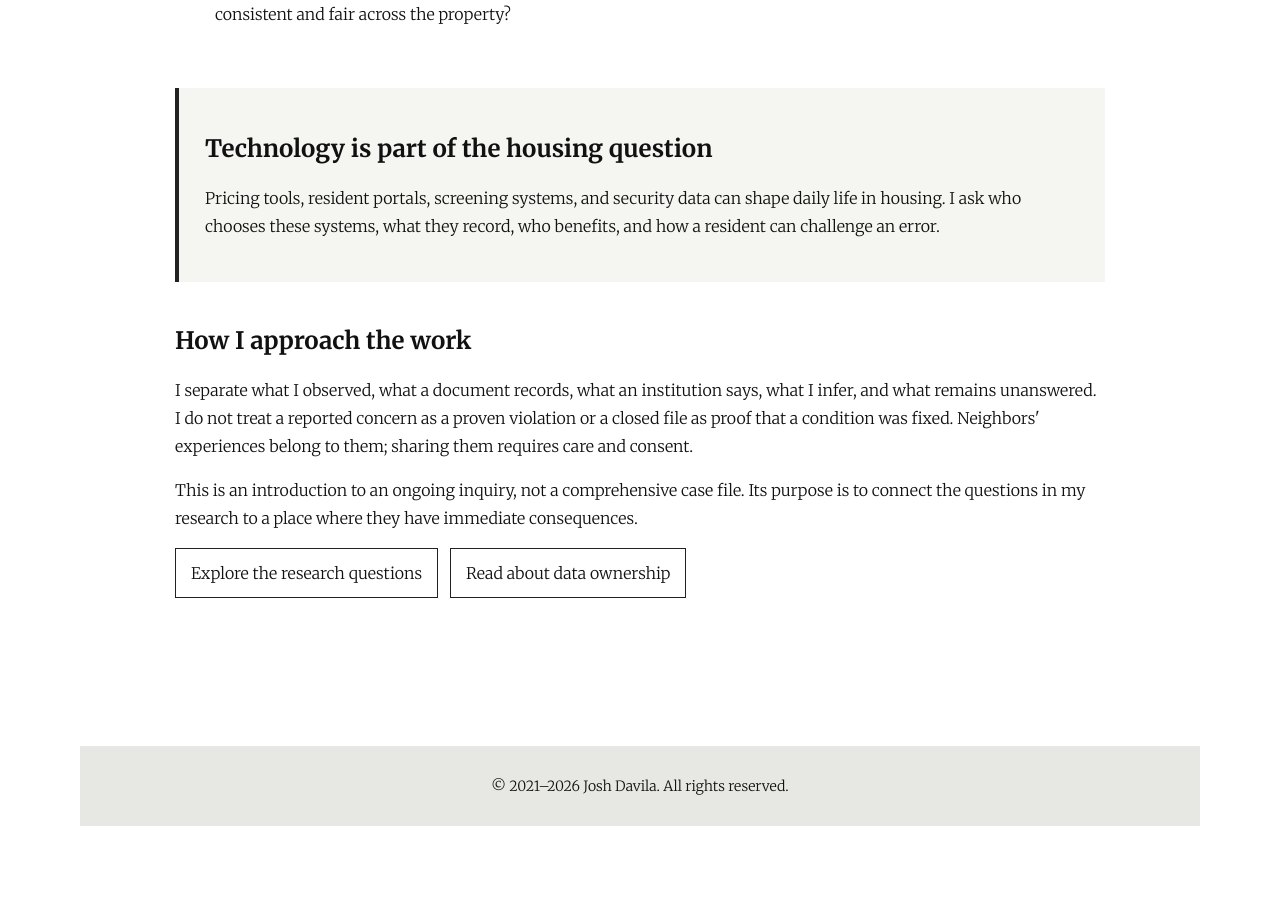
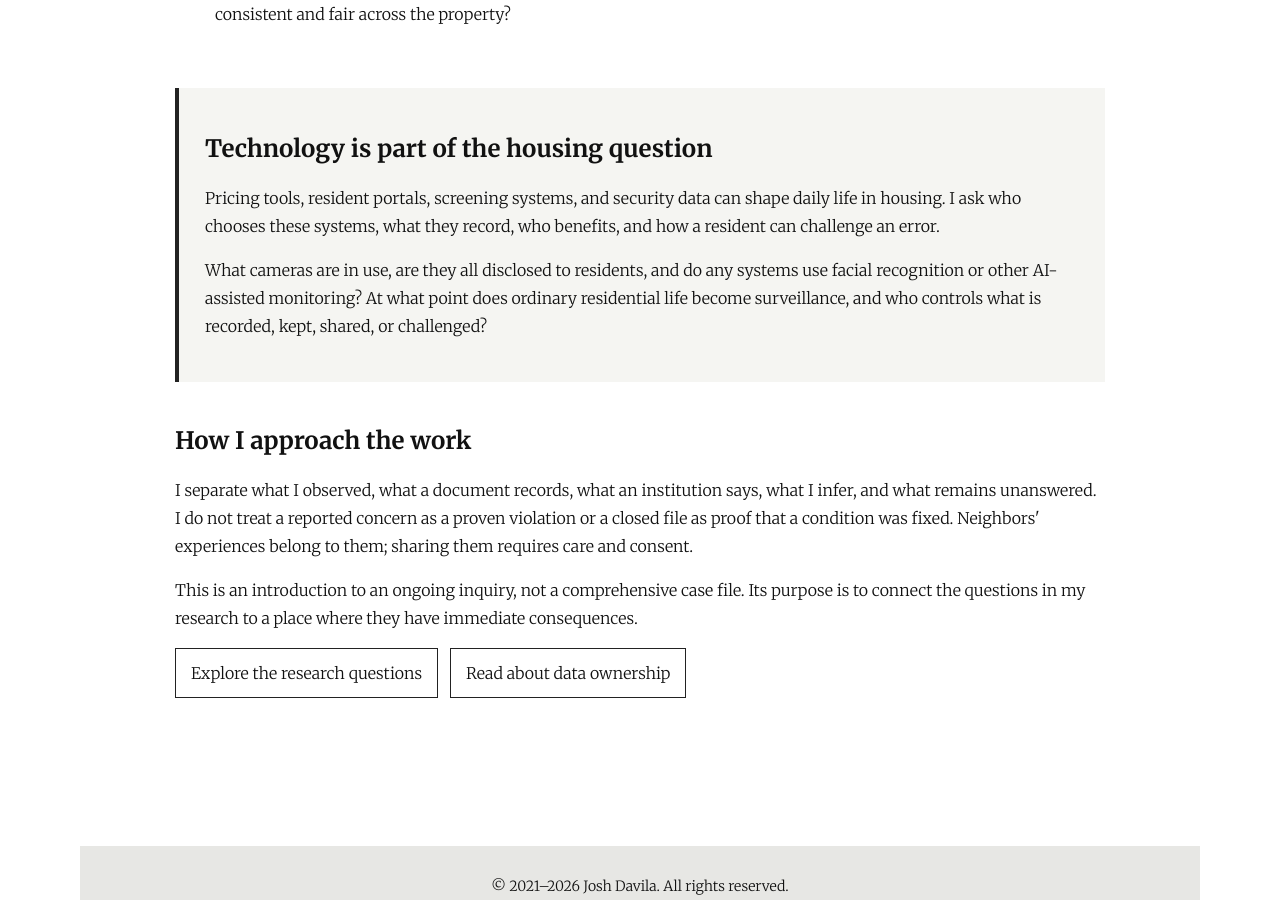
Before and after one commit to JLD-Ai/joshdavila.github.io, a Jekyll site: the page built from research/housing-and-accountability.md, in a window 1280 px wide and 900 px high, scrolled down 849 px. Built offline with Jekyll 4.4.1, drawn with Linux system fonts in a browser that asks for light colours; before the commit the page ends 1675 px from its top, so only the background shows below that.

Commit message:
Ask about cameras and AI monitoring in housing

```diff
--- a/research/housing-and-accountability.md
+++ b/research/housing-and-accountability.md
@@ -30,6 +30,7 @@ description: Josh Davila's ongoing inquiry into housing records, resident voice,
 <section class="section callout">
   <h2>Technology is part of the housing question</h2>
   <p>Pricing tools, resident portals, screening systems, and security data can shape daily life in housing. I ask who chooses these systems, what they record, who benefits, and how a resident can challenge an error.</p>
+  <p>What cameras are in use, are they all disclosed to residents, and do any systems use facial recognition or other AI-assisted monitoring? At what point does ordinary residential life become surveillance, and who controls what is recorded, kept, shared, or challenged?</p>
 </section>
 
 <section class="section">
```
